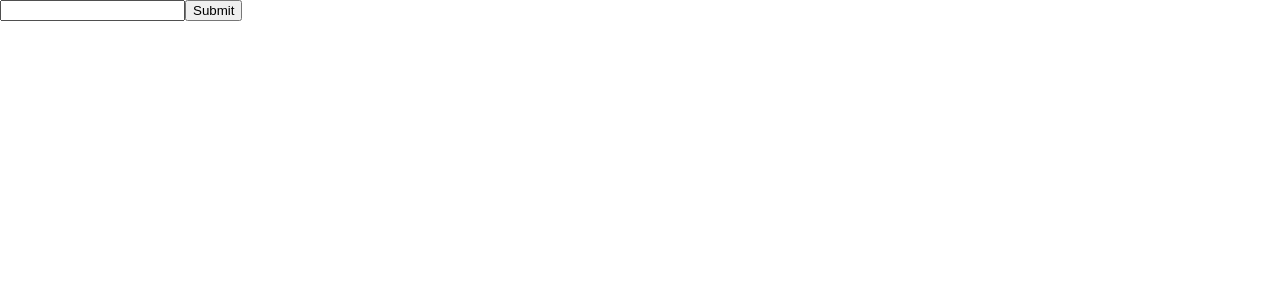
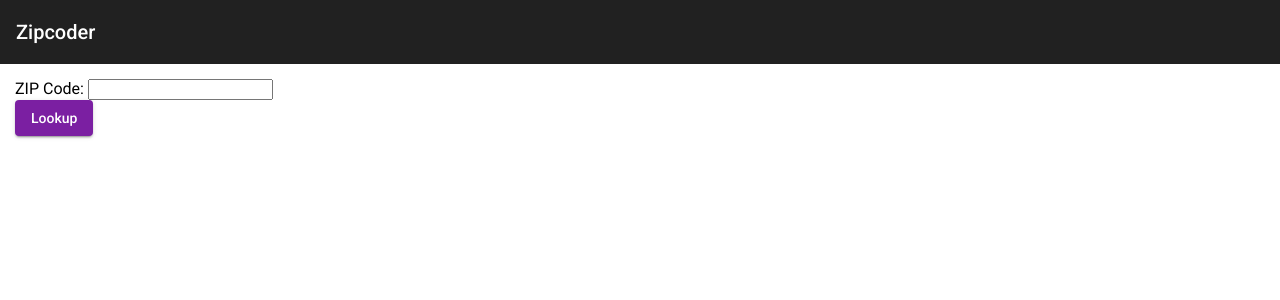
Before and after one commit to ZachNusbaum/ng-zipcode, an Angular app: page / in a window 1280 px wide. Shown: the top 300 px of the page. Built offline with nearby package versions, Linux system fonts and the light colour scheme.

Commit message:
Add some style

```diff
--- a/src/app/app.component.html
+++ b/src/app/app.component.html
@@ -1,4 +1,8 @@
 <!--The content below is only a placeholder and can be replaced.-->
+<mat-toolbar>
+  <span>Zipcoder</span>
+</mat-toolbar>
+
 <app-zipcode-form></app-zipcode-form>
 
 <router-outlet></router-outlet>
--- a/src/app/zipcode-form/zipcode-form.component.html
+++ b/src/app/zipcode-form/zipcode-form.component.html
@@ -1,8 +1,13 @@
+<div class="zc-form">
   <form (submit)="processZip(zip.value)" #form>
+    <div class="field">
+      <label for="zip">ZIP Code: </label>
       <input type="text" name="zip" maxlength="5" #zip>
-  <input type="submit">
+    </div>
+    <button mat-raised-button color="primary">Lookup</button>
   </form>
   <div id="result" *ngIf="!!place">
     <b><u>{{place["place name"]}}, {{place["state"]}}</u></b><br>
     {{place.latitude}}, {{place.longitude}}
   </div>
+</div>
--- a/src/app/zipcode-form/zipcode-form.component.scss
+++ b/src/app/zipcode-form/zipcode-form.component.scss
@@ -0,0 +1,10 @@
+.zc-form {
+  padding-top: 15px;
+  padding-left: 15px;
+}
+
+#result {
+  margin: 5px 5px 5px 5px;
+  border: 3px solid red;
+  width: 225px;
+}
```
Also changed, not shown: src/app/app.module.ts (+4 -4 lines). Lines whose indentation alone changed are shown as unchanged.
